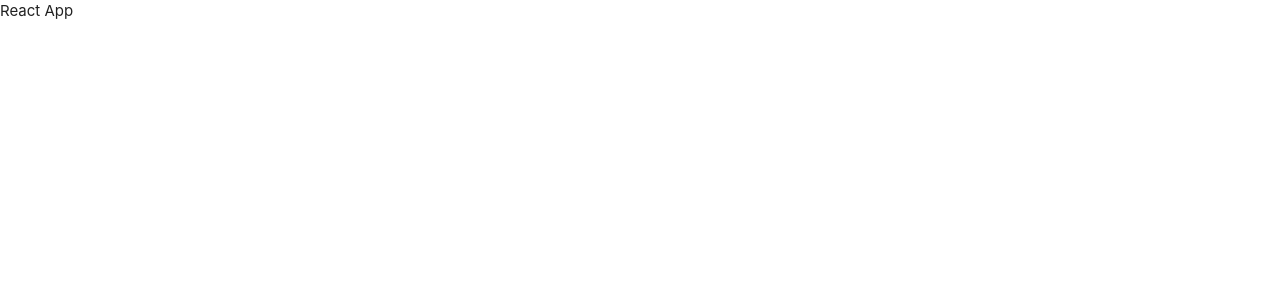
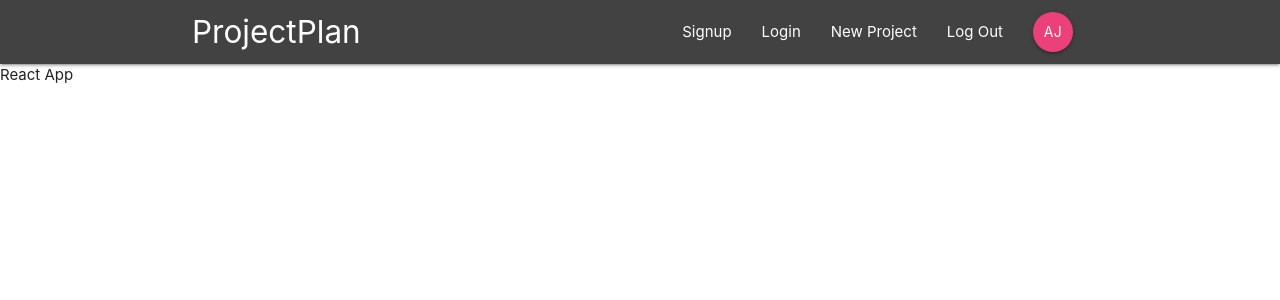
Before and after one commit to amoljagtap17/react-redux-firebase, a React (Create React App) app: page / in a window 1280 px wide. Shown: the top 300 px of the page. Built offline with nearby package versions, Linux system fonts and the light colour scheme.

Commit message:
REACT-REDUX-FIREBASE: Add Navbar component logic

```diff
--- a/src/App.js
+++ b/src/App.js
@@ -1,9 +1,11 @@
 import React from 'react'
 import { BrowserRouter as Router } from 'react-router-dom'
+import Navbar from './components/layout/Navbar'
 
 function App() {
   return (
     <Router>
+      <Navbar />
       <div>React App </div>
     </Router>
   )
--- a/src/components/layout/Navbar.js
+++ b/src/components/layout/Navbar.js
@@ -0,0 +1,20 @@
+import React from 'react'
+import { Link } from 'react-router-dom'
+import SignedInLinks from './SignedInLinks'
+import SignedOutLinks from './SignedOutLinks'
+
+const Navbar = () => {
+  return (
+    <nav className="nav-wrapper grey darken-3">
+      <div className="container">
+        <Link to="/" className="brand-logo">
+          ProjectPlan
+        </Link>
+        <SignedInLinks />
+        <SignedOutLinks />
+      </div>
+    </nav>
+  )
+}
+
+export default Navbar
--- a/src/components/layout/SignedInLinks.js
+++ b/src/components/layout/SignedInLinks.js
@@ -0,0 +1,22 @@
+import React from 'react'
+import { NavLink } from 'react-router-dom'
+
+const SignedInLinks = () => {
+  return (
+    <ul className="right">
+      <li>
+        <NavLink to="/">New Project</NavLink>
+      </li>
+      <li>
+        <NavLink to="/">Log Out</NavLink>
+      </li>
+      <li>
+        <NavLink to="/" className="btn btn-floating pink lighten-1">
+          AJ
+        </NavLink>
+      </li>
+    </ul>
+  )
+}
+
+export default SignedInLinks
--- a/src/components/layout/SignedOutLinks.js
+++ b/src/components/layout/SignedOutLinks.js
@@ -0,0 +1,17 @@
+import React from 'react'
+import { NavLink } from 'react-router-dom'
+
+const SignedOutLinks = () => {
+  return (
+    <ul className="right">
+      <li>
+        <NavLink to="/">Signup</NavLink>
+      </li>
+      <li>
+        <NavLink to="/">Login</NavLink>
+      </li>
+    </ul>
+  )
+}
+
+export default SignedOutLinks
```
